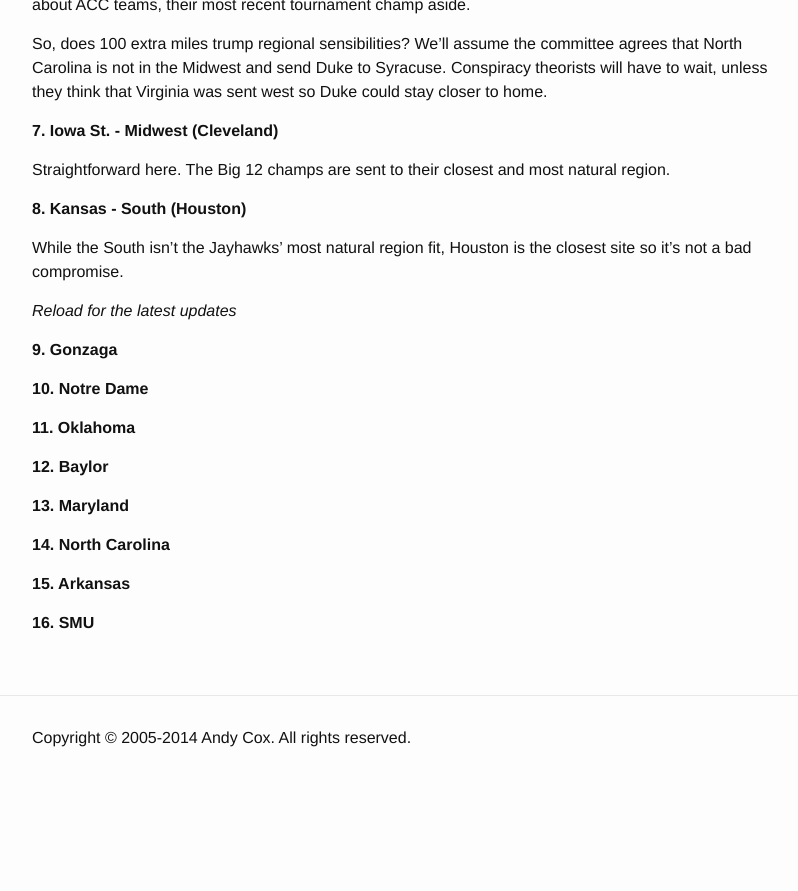
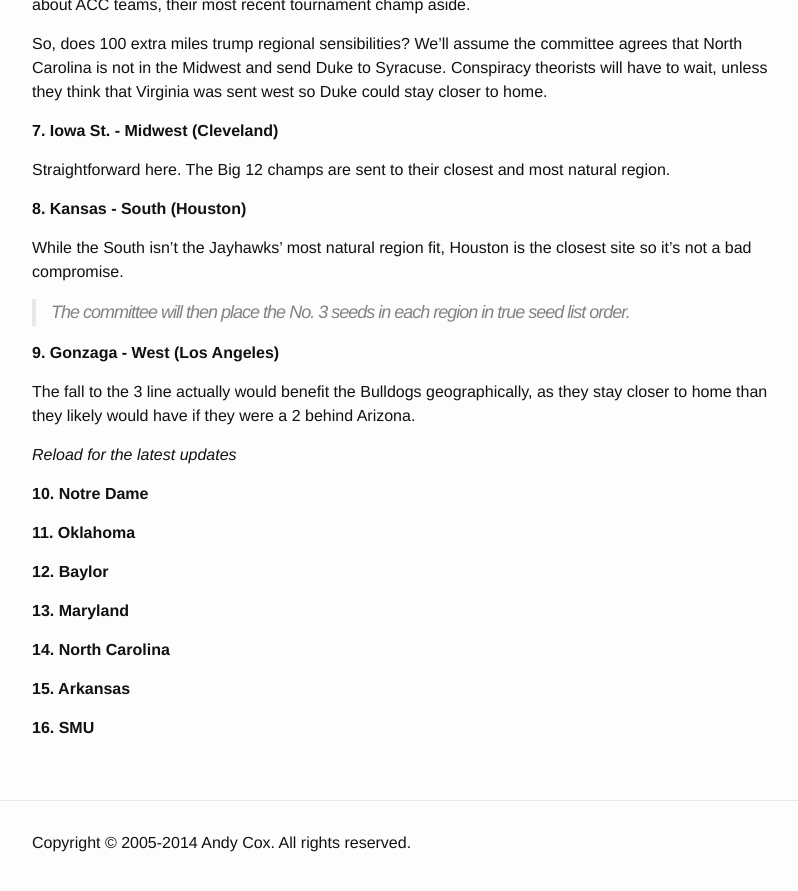
Before and after one commit to crashingthedance/blog.crashingthedance.com, a Jekyll site: the page built from _posts/2015-03-15-mocking_the_bracket.md, in a window 1280 px wide and 900 px high, scrolled down 2895 px. Shown: the top 891 px of the window, without its empty margins (238-1036 px from the left). Built offline with Jekyll 4.4.1, drawn with Linux system fonts in a browser that asks for light colours; comment, search, counter and statistics services are not loaded; before the commit the page ends 3690 px from its top, so only the background shows below that.

Commit message:
Mock bracket update

```diff
--- a/_posts/2015-03-15-mocking_the_bracket.md
+++ b/_posts/2015-03-15-mocking_the_bracket.md
@@ -171,10 +171,16 @@ natural region.
 While the South isn't the Jayhawks' most natural region fit, Houston is the
 closest site so it's not a bad compromise.
 
+> The committee will then place the No. 3 seeds in each region in true seed list order.
+
+**9. Gonzaga - West (Los Angeles)**
+
+The fall to the 3 line actually would benefit the Bulldogs geographically, as
+they stay closer to home than they likely would have if they were a 2 behind
+Arizona.
+
 <a name='latest'></a>
 *Reload for the latest updates*
-
-**9. Gonzaga**
 
 **10.  Notre Dame**
 
```
